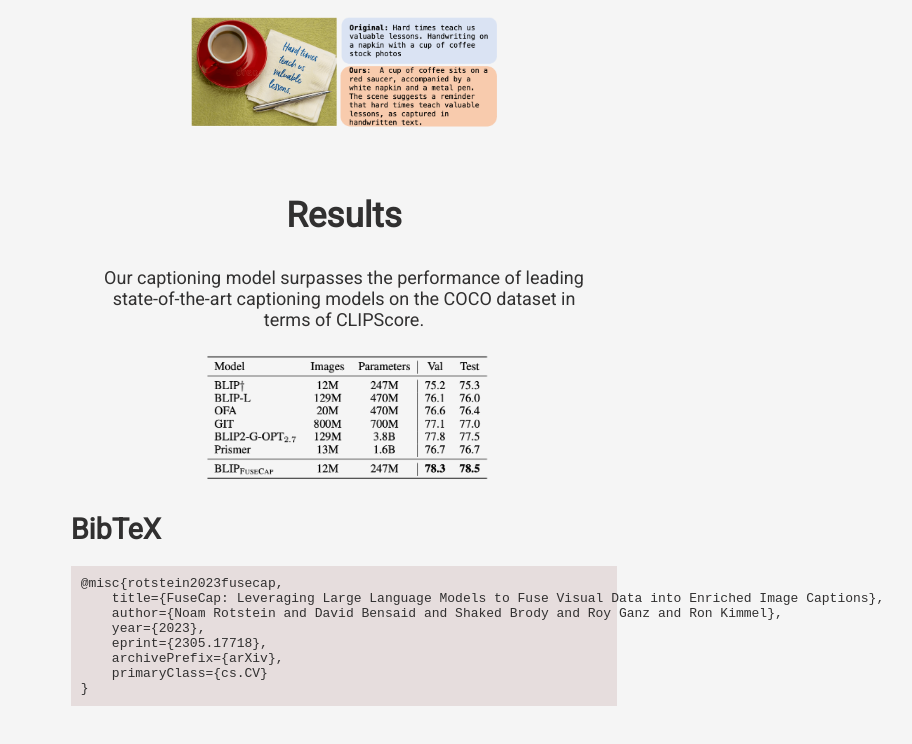
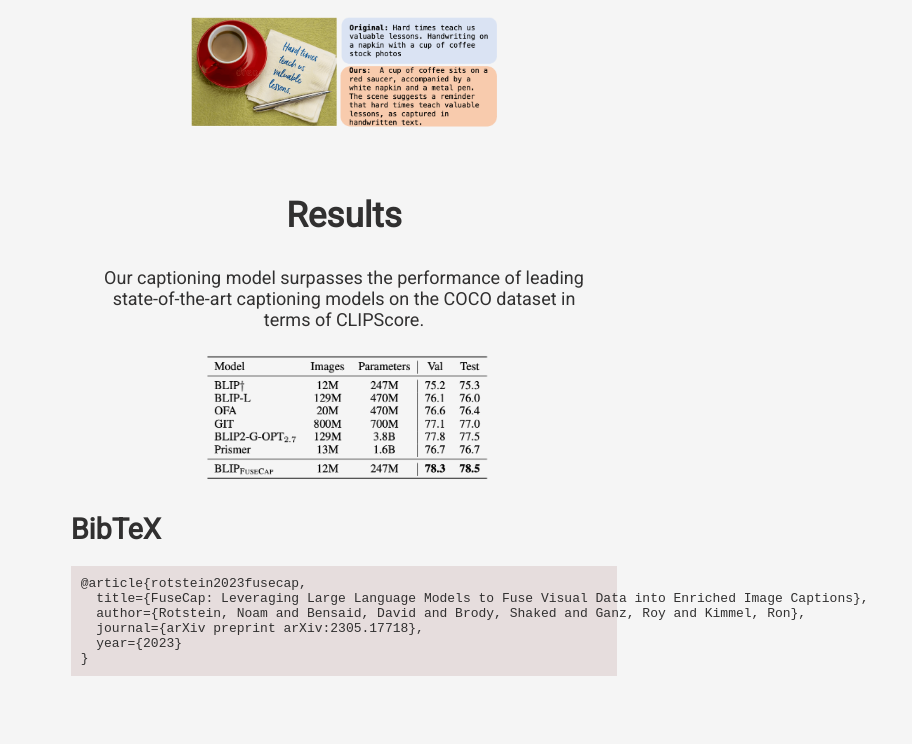
Before and after one commit to RotsteinNoam/FuseCap, a plain HTML site: page index.html in a window 1280 px wide. Shown: the part 3584-4328 px from the top of the page, without its empty margins (296-1208 px from the left). Drawn offline with Linux system fonts and the light colour scheme.

Commit message:
fix citation

```diff
--- a/index.html
+++ b/index.html
@@ -297,13 +297,11 @@
 </div>
 <div style="width: 55%; margin: 0 auto; text-align: left;">
   <h3 style="font-size: 1.8em;">BibTeX</h3>
-  <pre style="background-color: #e6dddd; padding: 10px;"><code>@misc{rotstein2023fusecap,
-    title={FuseCap: Leveraging Large Language Models to Fuse Visual Data into Enriched Image Captions},
-    author={Noam Rotstein and David Bensaid and Shaked Brody and Roy Ganz and Ron Kimmel},
-    year={2023},
-    eprint={2305.17718},
-    archivePrefix={arXiv},
-    primaryClass={cs.CV}
+  <pre style="background-color: #e6dddd; padding: 10px;"><code>@article{rotstein2023fusecap,
+  title={FuseCap: Leveraging Large Language Models to Fuse Visual Data into Enriched Image Captions},
+  author={Rotstein, Noam and Bensaid, David and Brody, Shaked and Ganz, Roy and Kimmel, Ron},
+  journal={arXiv preprint arXiv:2305.17718},
+  year={2023}
 }</code></pre>
 </div>
 <br><br><br><br><br><br><br><br>
```
Also changed, not shown: 1 other file.
